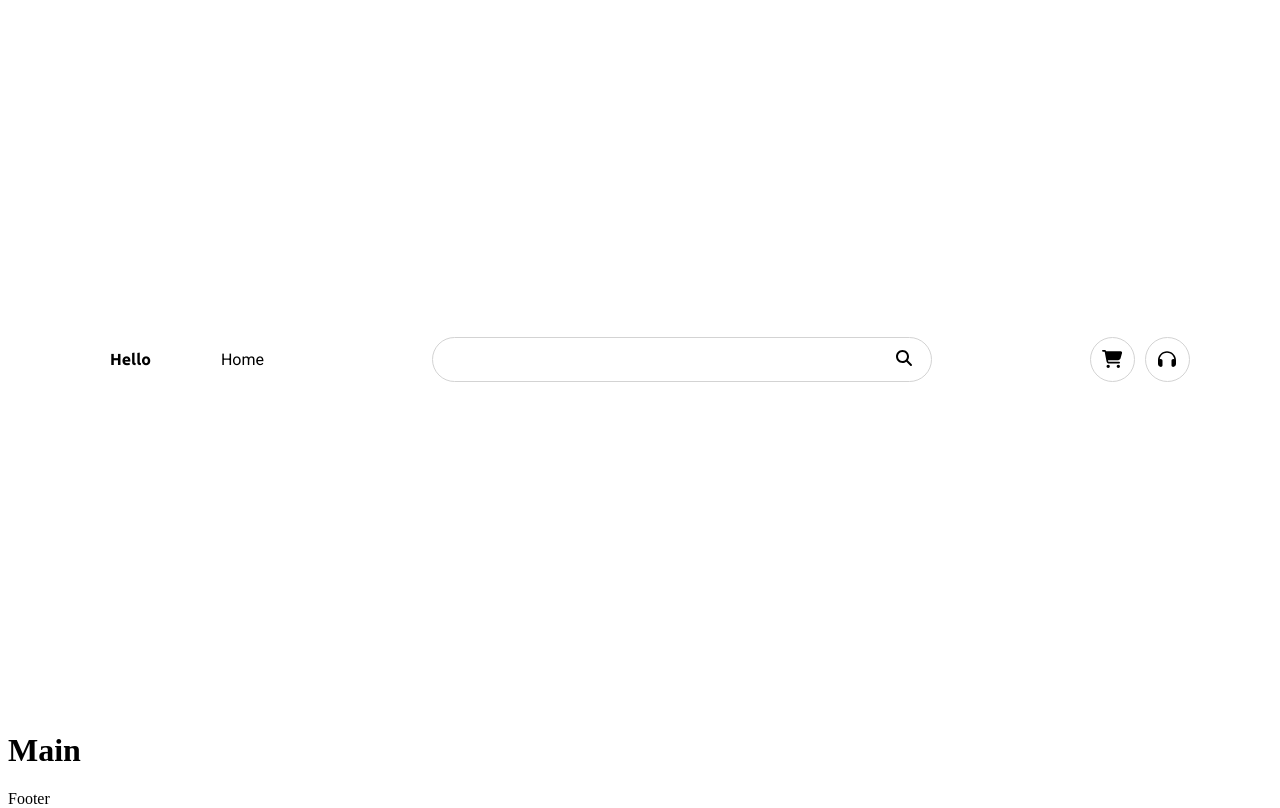
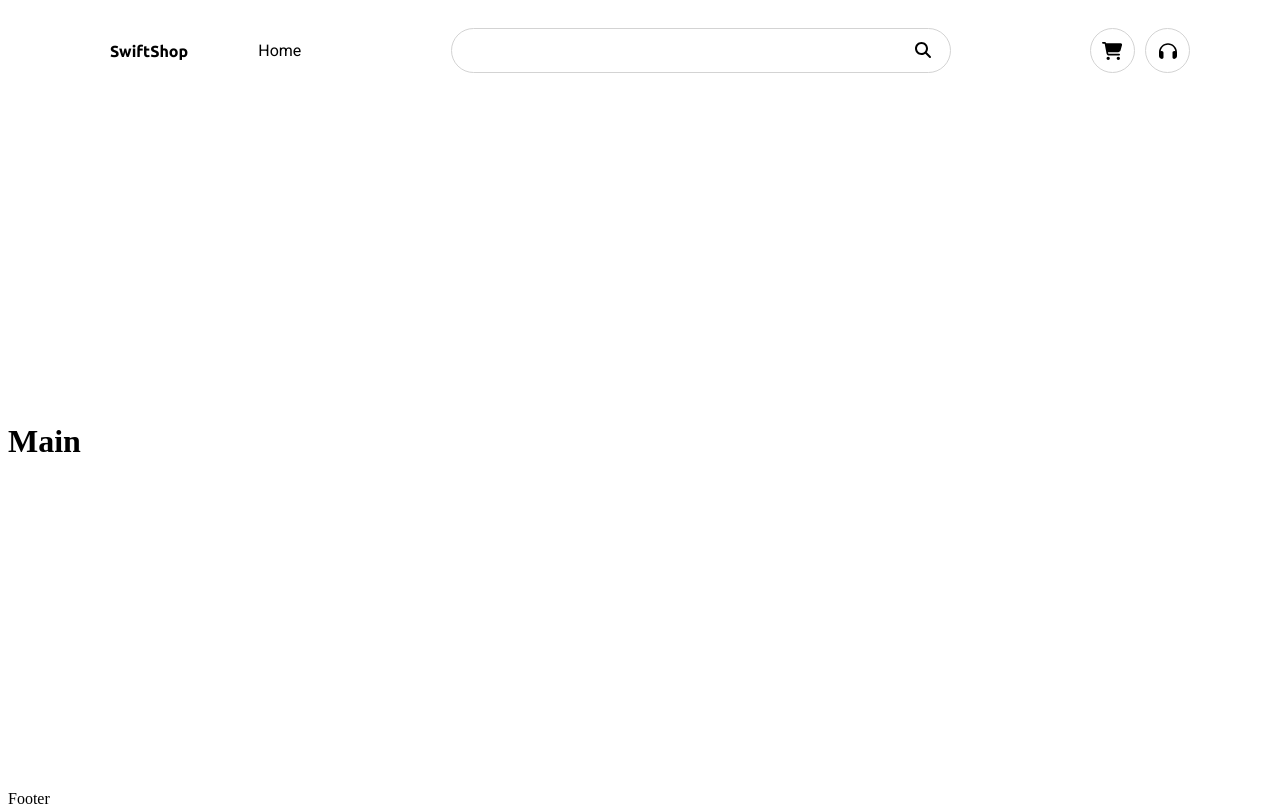
Before and after one commit to richiebotteri/frontend-frameworks-ca, a React (Vite) app: page / in a window 1280 px wide. Built offline with nearby package versions, Linux system fonts and the light colour scheme.

Commit message:
miner header refactoring

```diff
--- a/src/components/Header/Container.styled.jsx
+++ b/src/components/Header/Container.styled.jsx
@@ -10,7 +10,7 @@ export const Header = styled.header`
   gap: ${({ theme: { spacing } }) => spacing.gap1};
   padding: ${({ theme: { spacing } }) => spacing.p3};
   width: ${({ theme: { width } }) => width.sectionContainer};
-  margin: auto;
+  margin: 0 auto;
   @media ${mediaQuery.tabletSm} {
     ${flex.row};
     ${flex.justifyBetween};
--- a/src/components/Header/index.jsx
+++ b/src/components/Header/index.jsx
@@ -18,7 +18,7 @@ export default function Header() {
   return (
     <Container.Header>
       <Container.MobileHeader>
-        <LogoLink href="/">Hello</LogoLink>
+        <LogoLink href="/">SwiftShop</LogoLink>
         <MenuToggleButton onClick={toggleMenuOnClick}>
           <FontAwesomeIcon icon={Icon.faBars} />
         </MenuToggleButton>
```
